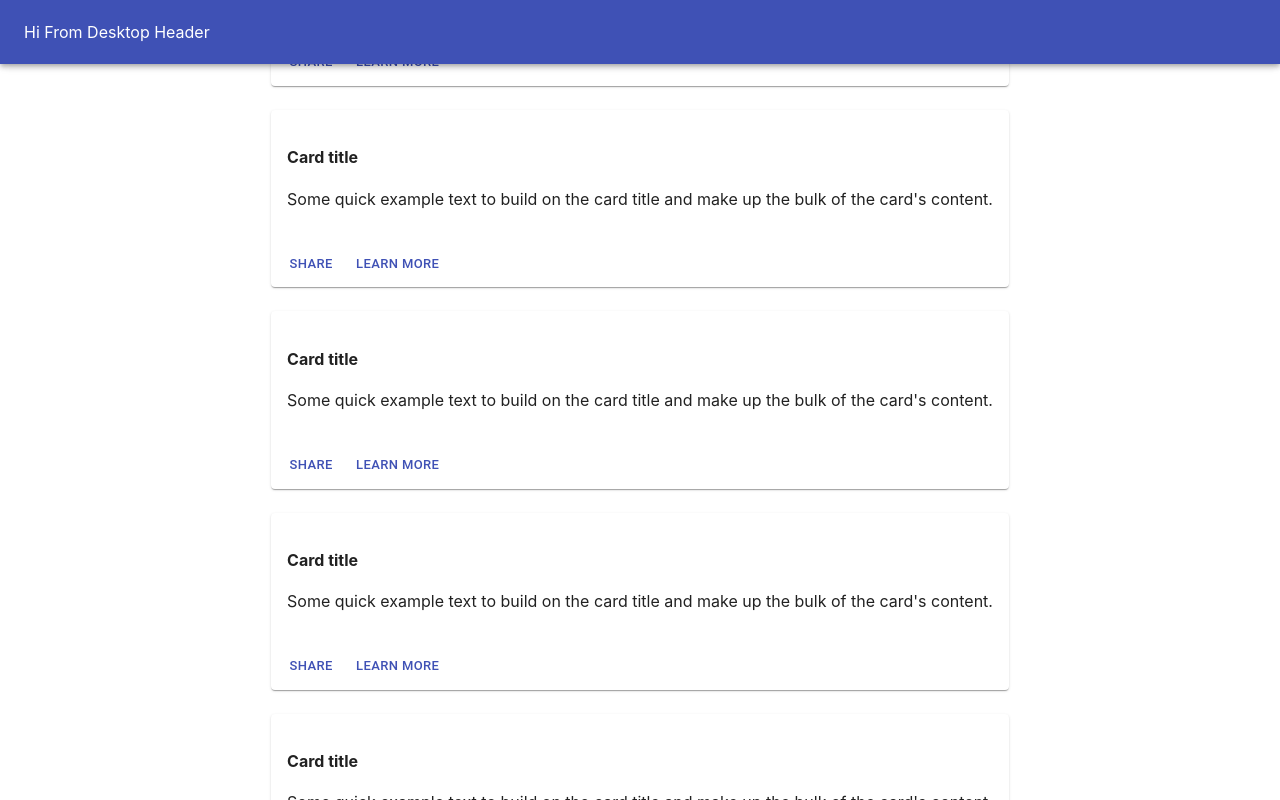
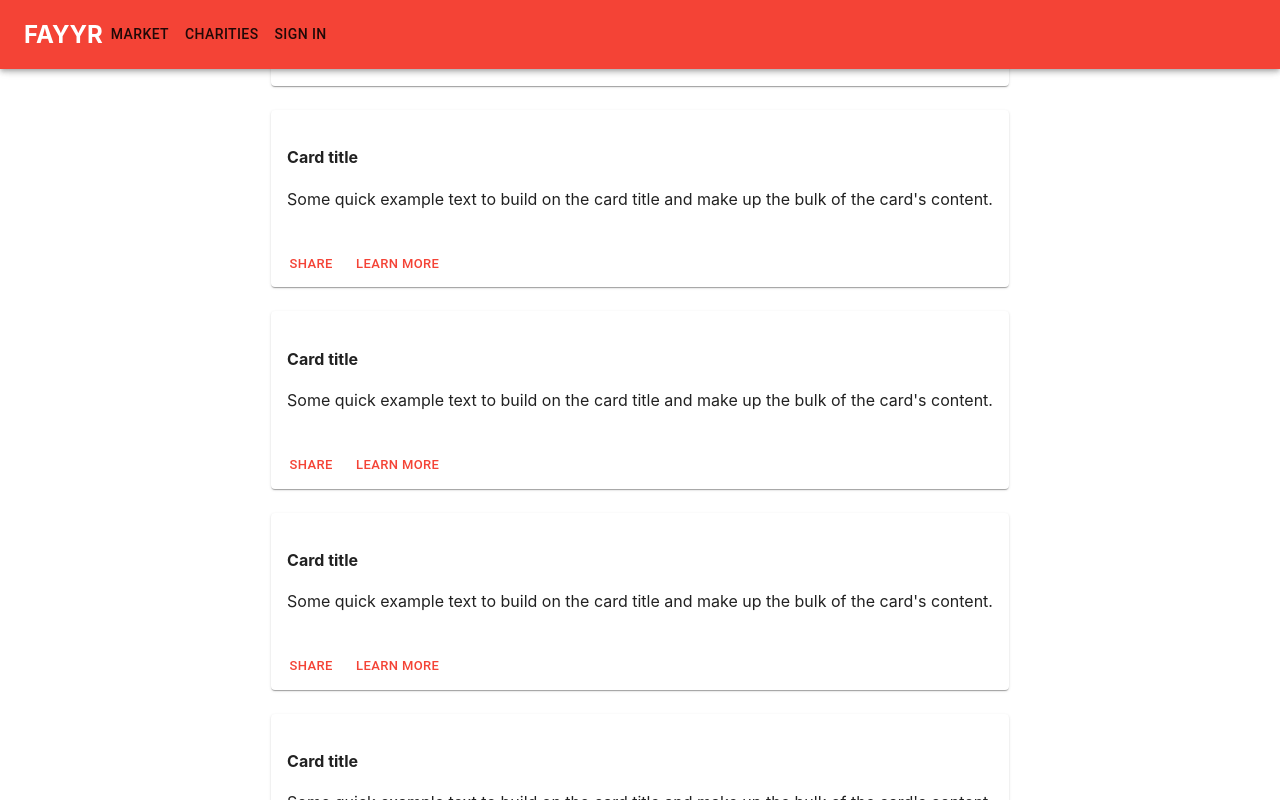
Before and after one commit to MikeElias14/FAYYR-Demo, a Next.js app: page /market in a window 1280 px wide. Shown: the top 800 px of the page. Built offline with nearby package versions, Linux system fonts and the light colour scheme; grey boxes are pictures that could not be loaded.

Commit message:
update header, create theme

```diff
--- a/components/header.js
+++ b/components/header.js
@@ -1,15 +1,54 @@
 
-import { AppBar, Toolbar } from "@material-ui/core";
+import React from 'react'
 
-export default function Header() {
+import Link from 'next/link'
 
-  const displayDesktop = () => {
-    return <Toolbar>Hi From Desktop Header</Toolbar>;
-  };
+// Material-ui imports
+import { AppBar, Toolbar, Button } from "@material-ui/core";
 
-  return (
-    <header>
-      <AppBar>{displayDesktop()}</AppBar>
-    </header>
-  );
+class Header extends React.Component {
+  constructor(props) {
+    super(props);
+  }
+
+  render() {
+    return (
+      <header>
+        <AppBar>
+          <Toolbar>
+
+            {/* Branding - Left */}
+            <div>
+              <h2>
+                <Link href='/'>
+                  FAYYR
+                </Link>
+              </h2>
+            </div>
+
+            {/* Navigation - Right */}
+              <div>
+                  <Button>
+                    <Link href='/market'>
+                      Market
+                    </Link>
+                  </Button>
+
+                <Button>
+                  Charities
+                </Button>
+
+                <Button>
+                  Sign In
+                </Button>
+              </div>
+
+
+          </Toolbar>
+        </AppBar>
+      </header>
+    );
+  }
 }
+
+export default Header
--- a/pages/_app.js
+++ b/pages/_app.js
@@ -1,7 +1,17 @@
+import { ThemeProvider } from "@material-ui/core/styles";
+import theme from "../styles/fayyr-theme";
+
 import '../styles/globals.css'
 
+
 function MyApp({ Component, pageProps }) {
-  return <Component {...pageProps} />
+  return (
+  <ThemeProvider theme={theme}>
+
+
+    <Component {...pageProps} />
+  </ThemeProvider>
+  )
 }
 
 export default MyApp
--- /dev/null
+++ b/styles/fayyr-theme.js
@@ -0,0 +1,30 @@
+import { createMuiTheme } from '@material-ui/core/styles';
+
+import { grey, red, amber } from '@material-ui/core/colors';
+
+
+
+
+const theme = createMuiTheme({
+
+  palette: {
+
+    primary: {
+
+      main: red[500],
+
+    },
+
+    secondary: {
+
+      main: amber[500],
+
+      contrastText: red[900],
+
+    },
+
+  },
+
+});
+
+export default theme;
```
Also changed, not shown: components/layout.js (added, +17 -0 lines), pages/index.js (+3 -18 lines), styles/Layout.module.css (added, +9 -0 lines), styles/Header.module.css (added).
